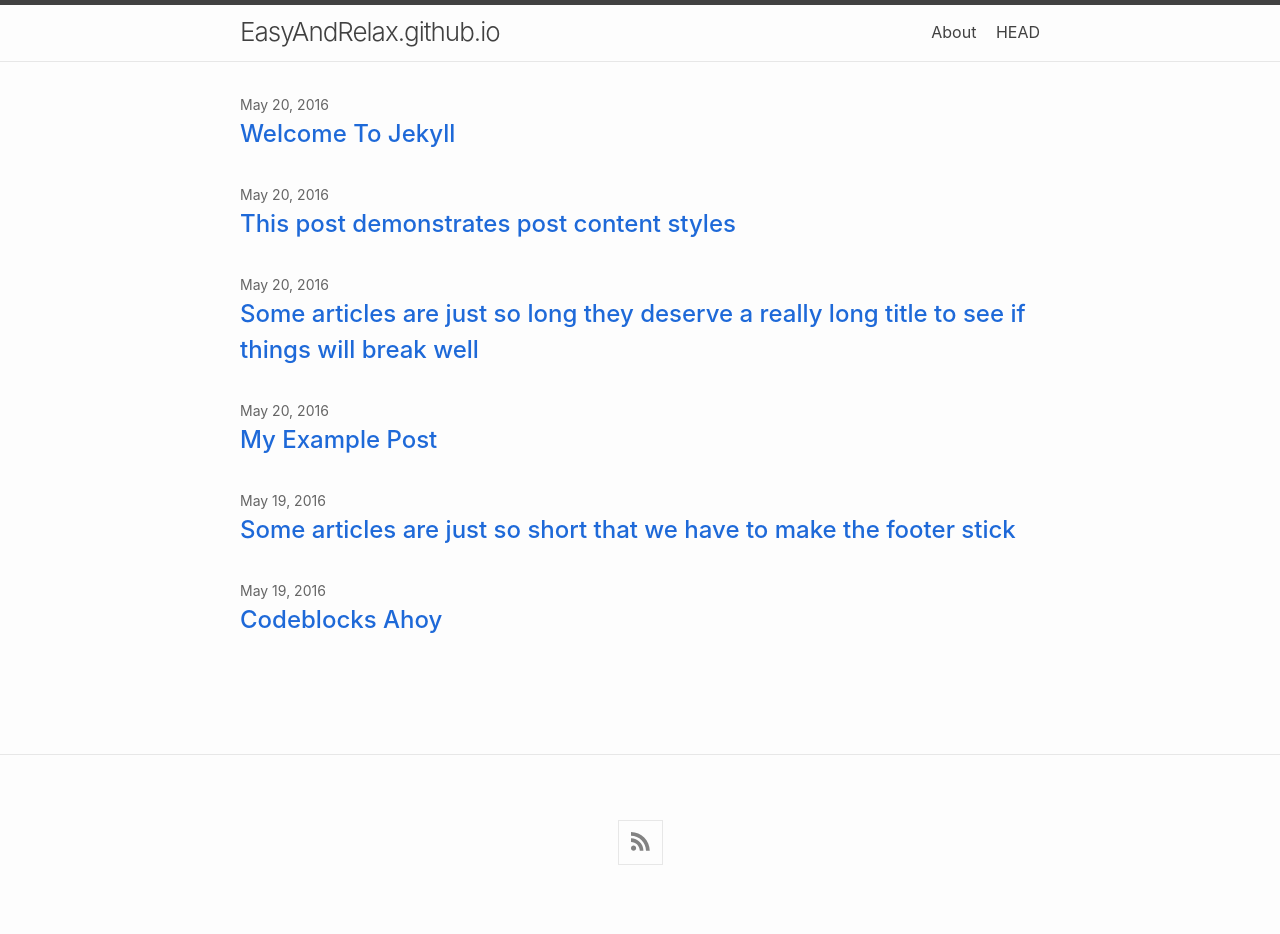
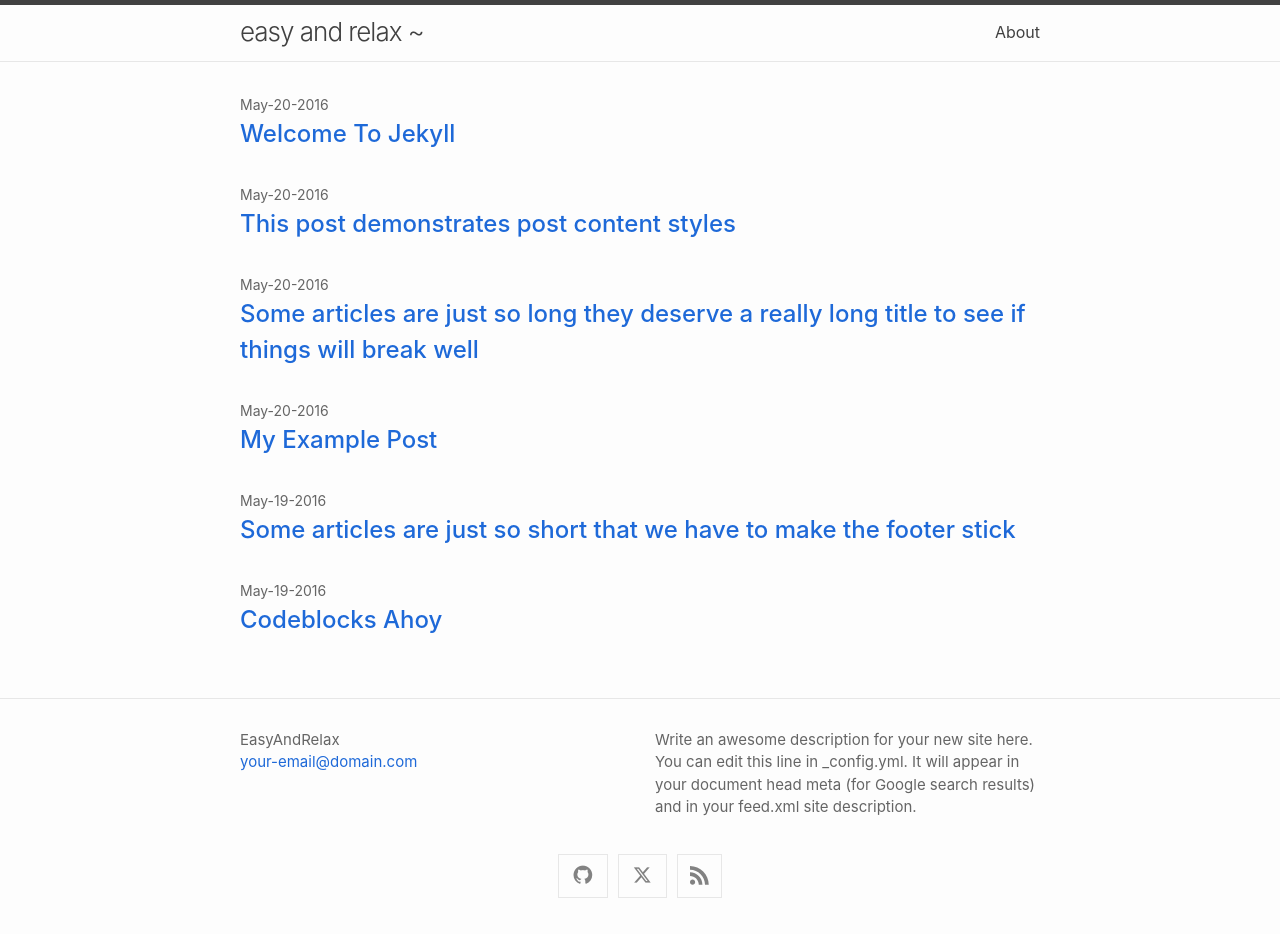
Before and after one commit to EasyAndRelax/EasyAndRelax.github.io, a Jekyll site: the page built from index.md, in a window 1280 px wide. Built offline with Jekyll 4.4.1, drawn with Linux system fonts in a browser that asks for light colours; before the commit the page ends 900 px from its top, so only the background shows below that; some of the changed lines change nothing that is shown.

Commit message:
update _config.yml

```diff
--- a/_config.yml
+++ b/_config.yml
@@ -1,18 +1,18 @@
 # Site-wide settings
 # ------------------
-#
-# title: Your awesome title
-#
-# author:
-#   name: GitHub User
-#   email: your-email@domain.com
-#
+
+title: easy and relax ~
+
+author:
+  name: EasyAndRelax
+  email: your-email@domain.com
+
 # The `>` after `description:` means to ignore line-breaks until next key. If
 #   you wish to omit the line-break after the end of text, use `>-` instead.
-# description: >
-#   Write an awesome description for your new site here. You can edit this line
-#   in _config.yml. It will appear in your document head meta (for Google search
-#   results) and in your feed.xml site description.
+description: >
+  Write an awesome description for your new site here. You can edit this line
+  in _config.yml. It will appear in your document head meta (for Google search
+  results) and in your feed.xml site description.
 
 
 # Build settings
@@ -20,7 +20,7 @@
 #
 # If you wish to use the gem-version of Minima with or without a Gemfile, use
 #   the following setting:
-# theme: minima
+theme: minima
 #
 # **OR** if you wish to use the theme directly from the GitHub repository by
 #   bypassing a Gemfile, use the following setting instead.
@@ -29,15 +29,15 @@
 # remote_theme: jekyll/minima@d4d779a
 #
 # Minima requires the following plugins:
-# plugins:
-#  - jekyll-feed
-#  - jekyll-seo-tag
-#
+plugins:
+ - jekyll-feed
+ - jekyll-seo-tag
+
 # Uncomment the following setting if you wish to disable deprecation warnings
 #   from newer versions of sass converter. Adapt as required.
-# sass:
-#   quiet_deps: true
-#   silence_deprecations: [import]
+sass:
+  quiet_deps: true
+  silence_deprecations: [import]
 
 
 # Minima-specific settings (applicable to Minima v3 and above only)
@@ -46,7 +46,7 @@
 #  *All described config keys below should be nested under the top-level
 #   `minima` key.*
 #
-# minima:
+minima:
 #   Minima skin selection. Available skins are:
 #     * classic            Default, light color scheme.
 #     * dark               Dark variant of the classic skin.
@@ -54,22 +54,22 @@
 #     * solarized-light    Light variant of solarized color scheme.
 #     * solarized-dark     Dark variant of solarized color scheme.
 #     * solarized          Adaptive skin for solarized color scheme skins.
-#   skin: auto
+  skin: auto
 #
 #   Specific pages for site navigation.
 #     If you wish to link only specific pages in the site-navigation, use this
 #     and list the `path` property (as represented via Liquid) of the pages in
 #     the order they should be rendered.
-#   nav_pages:
-#     - about.md
+  nav_pages:
+    - about.md
 #
 #   Set to `true` to show excerpts on the homepage.
-#   show_excerpts: false
-#
+  show_excerpts: false
+
 #   Minima date format.
 #     The default value is "%b %d, %Y" (e.g. Nov 14, 2023).
 #     Refer to https://shopify.github.io/liquid/filters/date/ for valid values
-#   date_format: "%b-%d-%Y"
+  date_format: "%b-%d-%Y"
 #
 #   Social Media Links.
 #     Renders icons via Font Awesome Free webfonts CDN, based on ordered list of
@@ -77,14 +77,14 @@
 #       * title    Tooltip rendered on hovering over icon.
 #       * icon     Font Awesome icon id. `github` corresponds to `fa-github`.
 #       * url      Full URL of social profile.
-#   social_links:
-#     - title: Minima Theme repository at GitHub
-#       icon: github
-#       url: "https://github.com/jekyll/minima"
-#     - title: Jekyll at X (formerly Twitter)
-#       icon: x-twitter
-#       url: "https://x.com/jekyllrb"
-#
+  social_links:
+    - title: Minima Theme repository at GitHub
+      icon: github
+      url: "https://github.com/jekyll/minima"
+    - title: Jekyll at X (formerly Twitter)
+      icon: x-twitter
+      url: "https://x.com/jekyllrb"
+
 #   Hide syndication feed subscription link.
 #     RSS / Atom feed link is always rendered as the last item of social-links
 #     list. Set below key to `true` to not have the link to feed rendered as
```
